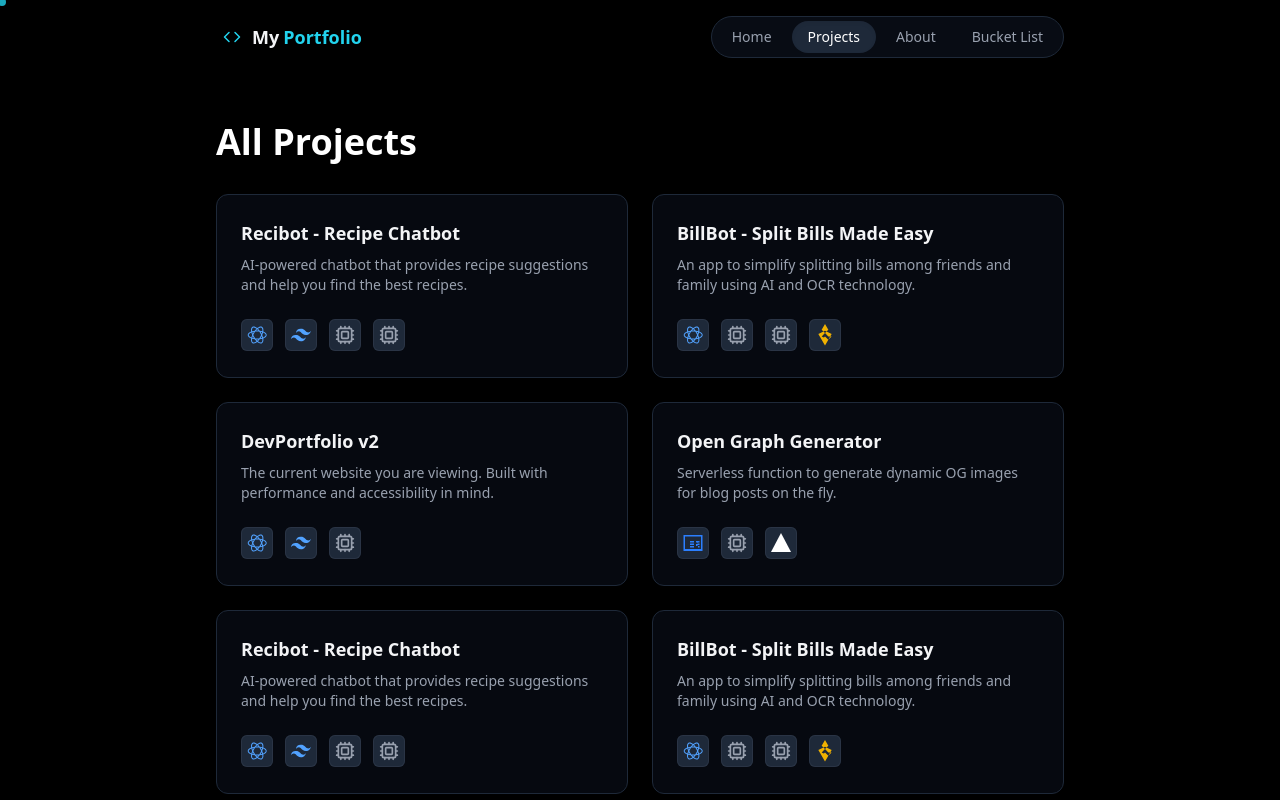
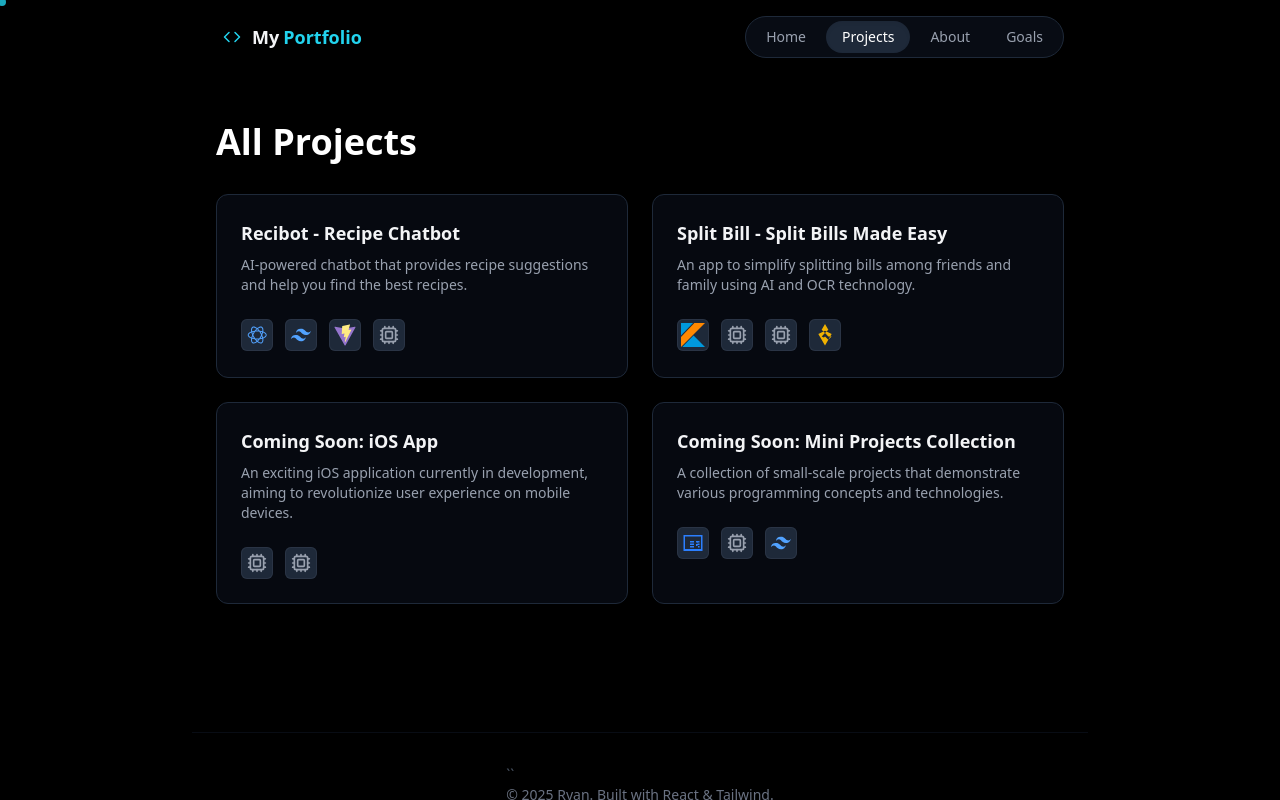
Before and after one commit to ryanvp10/web-porto, a React (Vite) app: page / in a window 1280 px wide. Both pictures are taken after a click on the button "Projects". Shown: the top 800 px of the page. Built offline with nearby package versions, Linux system fonts and the light colour scheme.

Commit message:
Add about section and goals

```diff
--- a/src/App.jsx
+++ b/src/App.jsx
@@ -10,9 +10,10 @@ import GlowCard from './components/ui/glow-card';
 import ProjectDetail from './components/layout/projectdetail';
 import TechBadge from './components/ui/techbadge';
 // Data
-import { PROJECTS } from './data/content';
+import { ABOUTBRIEF, PROJECTS, SKILLS } from './data/content';
 import CustomCursor from './components/ui/custom-cursor';
 import FadeInWhenVisible from './components/ui/fadein';
+import Goals from './components/sections/goals';
 
 const App = () => {
   const [activeTab, setActiveTab] = useState('home');
@@ -55,8 +56,8 @@ const App = () => {
         {activeTab === 'projects' && (
           <div key="projects" className="py-12 animate-fade-in">
             <h1 className="text-4xl font-bold text-white mb-8">All Projects</h1>
-            <div className="grid gap-6 sm:grid-cols-2">
-              {[...PROJECTS, ...PROJECTS].map((project, idx) => (
+            <div className="grid gap-6 sm:grid-cols-2 cursor-pointer">
+              {[...PROJECTS].map((project, idx) => (
                 <FadeInWhenVisible key={idx} delay={`${idx * 100}ms`}>
                 <GlowCard key={idx} delay={`${idx * 100}ms`} onClick={()=> handleProjectClick(project)}
                     className="flex h-full flex-col hover:border-primary-500/30">
@@ -87,18 +88,19 @@ const App = () => {
            <div key="about" className="py-12 max-w-2xl mx-auto animate-fade-in">
             <h1 className="text-3xl font-bold text-white mb-8">About Me</h1>
             <div className="prose prose-invert prose-gray animate-fade-up text-gray-400">
-              <p className="text-lg text-gray-300 mb-6">
-                I'm Ryan Sapta, a developer who loves building things that live on the internet.
+              {ABOUTBRIEF.map((paragraph, index) => (
+              <p key={index} className="text-lg text-gray-300 mb-6">
+                {paragraph}
               </p>
-              <div className="my-8 p-4 rounded-lg bg-gray-900/50 border border-gray-800">
-                <h3 className="text-white font-semibold mb-4 flex items-center gap-2"><Cpu size={18}/> Tech Stack</h3>
+              ))}
+              <div className="my-8 p-3 rounded-lg bg-gray-900/50 border border-gray-800">
+                <h3 className="text-white text-[20px] font-semibold mb-4 flex items-center gap-2"><Cpu size={18}/> Tech Stack</h3>
                 <div className="grid grid-cols-2 gap-2 text-sm">
-                   <div>• JavaScript (ES6+)</div>
-                   <div>• React & Next.js</div>
-                   <div>• TypeScript</div>
-                   <div>• Node.js</div>
-                   <div>• PostgreSQL</div>
-                   <div>• AWS</div>
+                   <div className="flex gap-3">
+                       {SKILLS[0].tech.map((t) => (
+                          <TechBadge key={t} name={t} />
+                       ))}
+                     </div>
                 </div>
               </div>
             </div>
@@ -106,8 +108,14 @@ const App = () => {
         )}
 
         {/* You can create a similar component for Guestbook.jsx and import it */}
-        {activeTab === 'bucketlist' && (
-          <div className="text-center text-gray-400 py-20">Bucket List Component Here</div>
+        {activeTab === 'goals' && (
+          <div key="goals" className="py-8 animate-fade-in">
+                <h1 className="text-3xl font-bold text-white mb-6 border-b border-gray-700/50 pb-2">Bucket List</h1>
+                <p className="text-lg text-gray-400 mb-8">
+                    These are the list I want to achieve once in my life:
+                </p>
+                <Goals />
+                </div>
         )}
 
       </main>
--- a/src/components/about.jsx
+++ /dev/null
@@ -1,27 +0,0 @@
-import React from 'react';
-
-function About() {
-  return (
-    <section className="max-h-max rounded-xl max-w-max mx-auto hover:bg-[#FC764A] transition delay-100 duration-200 ease-in-out hover:scale-105 pb-10! mb-10!">
-      <div className="text-3xl font-bold text-[#F0F0F7] p-5!">
-          <h2>About Me</h2>
-      </div>
-        <p className="mt-8 text-2xl font-semibold text-[#F0F0F7] p-5!">
-          Lorem Ipsum is simply dummy text of the printing and typesetting industry. Lorem Ipsum has been the industry's standard dummy text ever since the 1500s,
-          when an unknown printer took a galley of type and scrambled it to make a type specimen book. It has survived not only five centuries,
-          but also the leap into electronic typesetting, remaining essentially unchanged. It was popularised in the 1960s with the release of
-          Letraset sheets containing Lorem Ipsum passages, and more recently with desktop publishing software like Aldus PageMaker including versions of Lorem Ipsum.
-          Lorem Ipsum is simply dummy text of the printing and typesetting industry. Lorem Ipsum has been the industry's standard dummy text ever since the 1500s,
-          when an unknown printer took a galley of type and scrambled it to make a type specimen book. It has survived not only five centuries,
-          but also the leap into electronic typesetting, remaining essentially unchanged. It was popularised in the 1960s with the release of
-          Letraset sheets containing Lorem Ipsum passages, and more recently with desktop publishing software like Aldus PageMaker including versions of Lorem Ipsum.
-          Lorem Ipsum is simply dummy text of the printing and typesetting industry. Lorem Ipsum has been the industry's standard dummy text ever since the 1500s,
-          when an unknown printer took a galley of type and scrambled it to make a type specimen book. It has survived not only five centuries,
-          but also the leap into electronic typesetting, remaining essentially unchanged. It was popularised in the 1960s with the release of
-          Letraset sheets containing Lorem Ipsum passages, and more recently with desktop publishing software like Aldus PageMaker including versions of Lorem Ipsum.
-        </p>
-    </section>
-  );
-}
-
-export default About;
--- /dev/null
+++ b/src/components/sections/goals.jsx
@@ -0,0 +1,49 @@
+import React from 'react';
+import { BUCKET_LIST } from '../../data/content.js';
+import { CheckCircle, Clock } from 'lucide-react';
+
+const Goals = () => {
+  const completedItems = BUCKET_LIST.filter(item => item.done).length;
+  const totalItems = BUCKET_LIST.length;
+  const progressPercentage = totalItems > 0 ? Math.round((completedItems / totalItems) * 100) : 0;
+    return (
+        <>
+        <ul className="space-y-4 mb-10">
+                    {BUCKET_LIST.map(item => (
+                        <li key={item.id} className={`flex items-start p-4 rounded-xl transition-all duration-300 ${item.done ? 'bg-green-900/20 border-l-4 border-green-500' : 'bg-gray-700/50 border-l-4 border-yellow-500'}`}>
+                            {item.done ? (
+                                <CheckCircle size={20} className="text-green-400 mt-1 shrink-0" />
+                            ) : (
+                                <Clock size={20} className="text-yellow-400 mt-1 shrink-0" />
+                            )}
+                            <span className={`ml-4 text-gray-200 text-md ${item.done ? ' text-gray-400' : ''}`}>
+                                {item.item}
+                            </span>
+                        </li>
+                    ))}
+        </ul>
+
+        <div className="mt-40 p-3 rounded-xl bg-gray-700/50 border border-gray-600 shadow-xl">
+                    <h3 className="text-md font-semibold text-white mb-3 flex items-center gap-2">
+                        Overall Progress: <span className="text-blue-400">{progressPercentage}%</span> Complete
+                    </h3>
+                    <div className="w-full bg-gray-600 rounded-full h-3">
+                        <div
+                            className="bg-linear-to-r from-blue-500 to-cyan-400 h-3 rounded-full transition-all duration-700 ease-out"
+                            style={{ width: `${progressPercentage}%` }}
+                            role="progressbar"
+                            aria-valuenow={progressPercentage}
+                            aria-valuemin="0"
+                            aria-valuemax="100"
+                        ></div>
+                    </div>
+                    <p className="mt-3 text-sm text-gray-400">
+                        ({completedItems} of {totalItems} goals achieved)
+                    </p>
+                </div>
+            </>
+
+    )
+};
+
+export default Goals;
--- a/src/components/ui/custom-cursor.jsx
+++ b/src/components/ui/custom-cursor.jsx
@@ -1,4 +1,5 @@
 import React, { useEffect } from 'react';
+// eslint-disable-next-line no-unused-vars
 import { motion, useMotionValue, useSpring } from 'framer-motion';
 
 const CustomCursor = () => {
--- a/src/components/ui/techicon.jsx
+++ b/src/components/ui/techicon.jsx
@@ -4,12 +4,14 @@ const TechIcon = ({ name, className = 'w-6 h-6' }) => {
   // SVG paths for common technologies (simplified for inline use)
   const renderIcon = () => {
     switch (name) {
-      case 'Next.js':
+      case 'Kotlin':
         return (
-          // Next.js Logo
-          <svg viewBox="0 0 24 24" fill="none" xmlns="http://www.w3.org/2000/svg" className={`${className} text-white`}>
-            <path fill="currentColor" d="M12 2C6.477 2 2 6.477 2 12s4.477 10 10 10 10-4.477 10-10S17.523 2 12 2zm0 18a8 8 0 1 1 0-16 8 8 0 0 1 0 16z"/>
-            <path fill="currentColor" d="M14.522 17.5l-2.522-4.37-2.522 4.37H6.967L12 8.783 17.033 17.5h-2.511zM12 11.666L9.673 15.68h4.654L12 11.666z"/>
+          <svg viewBox="0 0 32 32" xmlns="http://www.w3.org/2000/svg" className={className}>
+            <g fill="none" fillRule="evenodd">
+              <path fill="#09D" d="M1.734 32l15.068-15.333 15.198 15.333z"/> {/* Dark Purple/Indigo half */}
+              <path fill="#09D" d="M0 0h16l-16 16.667z"/> {/* Orange/Red section */}
+              <path fill="#F80" d="M17.865 0l-17.865 18.667v13.333l32-32z"/> {/* Dark Blue triangle */}
+              </g>
           </svg>
         );
       case 'Tailwind':
@@ -41,11 +43,14 @@ const TechIcon = ({ name, className = 'w-6 h-6' }) => {
              <path fill="currentColor" d="M12.001 22.5l-3.33-5.772 3.33-3.33 3.33 3.33-3.33 5.772zm-3.33-5.772l-3.33-5.772 6.66-3.33 6.66 3.33-3.33 5.772h-6.66zm6.66-3.33l-3.33-3.33-3.33 3.33 6.66 3.33 3.33-3.33zm-3.33-3.33l3.33-3.33-3.33-5.772-3.33 5.772 3.33 3.33z"/>
            </svg>
         );
-      case 'Vercel':
+      case 'Vite':
         return (
           // Vercel Logo (Triangle)
-          <svg viewBox="0 0 24 24" fill="none" xmlns="http://www.w3.org/2000/svg" className={`${className} text-white`}>
-            <path fill="currentColor" d="M12 2L2 21h20L12 2z"/>
+          <svg viewBox="0 0 32 32" xmlns="http://www.w3.org/2000/svg" fill="none" className={className}>
+            <path d="M29.8836 6.146L16.7418 29.6457c-.2714.4851-.9684.488-1.2439.0052L2.0956 6.1482c-.3-.5262.1498-1.1635.746-1.057l13.156 2.3516a.7144.7144 0 00.2537-.0004l12.8808-2.3478c.5942-.1083 1.0463.5241.7515 1.0513z"
+                  fill="#9575CD" />
+            <path d="M22.2644 2.0069l-9.7253 1.9056a.3571.3571 0 00-.2879.3294l-.5982 10.1038c-.014.238.2045.4227.4367.3691l2.7077-.6248c.2534-.0585.4823.1647.4302.4194l-.8044 3.9393c-.0542.265.1947.4918.4536.4132l1.6724-.5082c.2593-.0787.5084.1487.4536.414l-1.2784 6.1877c-.08.387.4348.598.6495.2662L16.5173 25 24.442 9.1848c.1327-.2648-.096-.5667-.387-.5106l-2.787.5379c-.262.0505-.4848-.1934-.4109-.4497l1.8191-6.306c.074-.2568-.1496-.5009-.4118-.4495z"
+                  fill="#FFEA83" />
           </svg>
         );
       // Fallback for less common/custom items
--- a/src/data/content.js
+++ b/src/data/content.js
@@ -2,7 +2,7 @@ export const NAV_LINKS = [
   { label: 'Home', id: 'home' },
   { label: 'Projects', id: 'projects' },
   { label: 'About', id: 'about' },
-  { label: 'Bucket List', id: 'bucketlist' },
+  { label: 'Goals', id: 'goals' },
 ];
 
 export const PROJECTS = [
@@ -20,16 +20,15 @@ export const PROJECTS = [
     • With store near you and the up-to-date pricing.
     • Deployed on Vercel for fast and reliable access.
      The project showcases the use of modern web technologies and AI to create a useful tool for cooking enthusiasts.`,
-    tech: ['React', 'Tailwind', 'Socket.io', 'Prisma'],
-    stars: '1.2k',
+    tech: ['React', 'Tailwind', 'Vite', 'Prisma'],
     imageUrl: 'https://via.placeholder.com/600x300/1E293B/E2E8F0?text=Notion+Clone+Preview',
     delay: '100ms'
   },
   {
-    slug: 'billbot',
-    title: 'BillBot - Split Bills Made Easy',
+    slug: 'splitbill-app',
+    title: 'Split Bill - Split Bills Made Easy',
     description: 'An app to simplify splitting bills among friends and family using AI and OCR technology.',
-    longDescription: `BillBot is a mobile application designed to make splitting bills among friends and family effortless.
+    longDescription: `Split Bill is a mobile application designed to make splitting bills among friends and family effortless.
 
     Key features include:
     • User-friendly interface for adding expenses and participants.
@@ -38,41 +37,52 @@ export const PROJECTS = [
     • Multi-currency support for international use.
     • Built with Kotlin for Android.
     The app aims to eliminate the hassle of manual calculations and ensure everyone pays their fair share.`,
-    tech: ['React', 'Vite', 'Recharts', 'Firebase'],
-    stars: '843',
+    tech: ['Kotlin', 'Room', 'MaterialUI', 'Firebase'],
     imageUrl: 'https://via.placeholder.com/600x300/1E293B/E2E8F0?text=Dashboard+Preview',
     delay: '200ms'
   },
   {
-    slug: 'devportfolio-v2',
-    title: 'DevPortfolio v2',
-    description: 'The current website you are viewing. Built with performance and accessibility in mind.',
-    longDescription: `My personal portfolio website, designed to showcase my projects and writing.
-
-    Technical highlights:
-    • Built with React and Vite for a lightning-fast development experience.
-    • Custom CSS animations for the "spotlight" card effects and smooth page transitions.
-    • Fully accessible components following WAI-ARIA guidelines.
-    • Dynamic routing simulation for a seamless single-page application feel.`,
-    tech: ['React', 'Tailwind', 'CSS Modules'],
-    stars: '2.1k',
+    slug: 'iOS Project',
+    title: 'Coming Soon: iOS App',
+    description: 'An exciting iOS application currently in development, aiming to revolutionize user experience on mobile devices.',
+    longDescription: 'this iOS application is being developed to provide users with an innovative and seamless experience on their mobile devices.',
+    tech: ['SwiftUI', 'Swift'],
     imageUrl: 'https://via.placeholder.com/600x300/1E293B/E2E8F0?text=Portfolio+Preview',
     delay: '300ms'
   },
   {
-    slug: 'opengraph-generator',
-    title: 'Open Graph Generator',
-    description: 'Serverless function to generate dynamic OG images for blog posts on the fly.',
-    longDescription: `A utility tool that automatically generates social media preview images (Open Graph images) for blog posts.
-
-    How it works:
-    • It uses Puppeteer to render a React component into a headless Chrome instance.
-    • Takes query parameters (title, date, tags) to customize the image.
-    • Deployed as a Vercel Serverless Function for on-demand generation.
-    • Heavily cached to ensure fast load times for social media crawlers.`,
-    tech: ['TypeScript', 'Puppeteer', 'Vercel'],
-    stars: '320',
+    slug: 'Mini-Projects',
+    title: 'Coming Soon: Mini Projects Collection',
+    description: 'A collection of small-scale projects that demonstrate various programming concepts and technologies.',
+    longDescription: 'A collection of mini projects showcasing different programming concepts and technologies, designed to provide practical examples and learning opportunities for developers.',
+    tech: ['TypeScript', 'Next.js', 'Tailwind'],
     imageUrl: 'https://via.placeholder.com/600x300/1E293B/E2E8F0?text=OG+Generator+Preview',
     delay: '400ms'
   }
 ];
+
+export const ABOUTBRIEF = [
+  "Hi i'm Ryan. For the past five years, I have specialized in automation machine maintenance where I developed skill to troubleshooting complex systems and ensuring zero downtime in high-pressure environments which has impact to my problem-solving skills and attention to detail.",
+  "Now, I'm excited to transition into software development, bringing my analytical mindset and dedication to quality to create efficient and reliable applications. I'm passionate about learning new technologies and continuously improving my skills to deliver impactful solutions. Let's connect and explore how my unique blend of industrial experience and software skills can contribute to your team!"
+];
+
+export const SKILLS = [
+  {tech: ['React', 'Vite', 'Recharts', 'Firebase']}
+];
+
+export const BUCKET_LIST = [
+    { id: 1, item: "Work as a Software Engineer", done: false },
+    { id: 2, item: "Working remotely from anywhere", done: false },
+    { id: 3, item: "Visit Mekkah, Madinah, and Manchester", done: false },
+    { id: 4, item: "Buy original jersey Manchester United", done: false },
+    { id: 5, item: "Featured once in media", done: false },
+    { id: 6, item: "Buy a car", done: false },
+    { id: 7, item: "Live a month in Bali", done: false },
+    { id: 8, item: "Build web portfolio", done: true },
+    { id: 9, item: "Visit Labuan Bajo", done: false },
+    { id: 10, item: "Run a half-marathon", done: false },
+    { id: 11, item: "Visit Europe", done: false },
+    { id: 12, item: "Buy a Macbook and Iphone", done: false },
+    { id: 13, item: "Solve all easy LeetCode", done: false },
+    { id: 14, item: "Get certified CCP", done: false },
+];
```
Also changed, not shown: src/components/sections/bucketlist.jsx (deleted).
